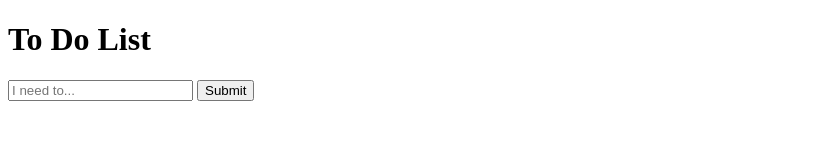
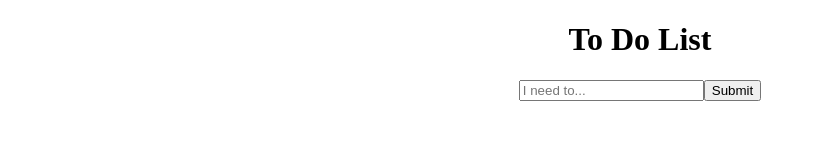
Before and after one commit to BenjaminMMarta/TODO_App, a plain HTML site: page index.html in a window 1280 px wide. Shown: the whole page, without its empty margins (0-816 px from the left). Drawn offline with Linux system fonts and the light colour scheme.

Commit message:
Added some styling to styles.css and altered some comments in script.js

```diff
--- a/styles.css
+++ b/styles.css
@@ -0,0 +1,13 @@
+/* Title */
+
+h1 {
+    display: flex;
+    justify-content: center;
+}
+
+/* Todo Form */
+
+#todoForm {
+    display: flex;
+    justify-content: center;
+}
```
Also changed, not shown: script.js (+3 -5 lines).
